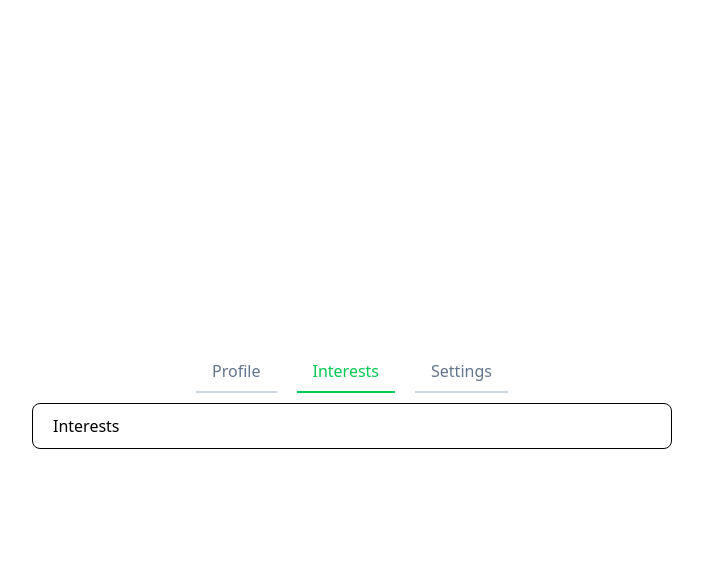
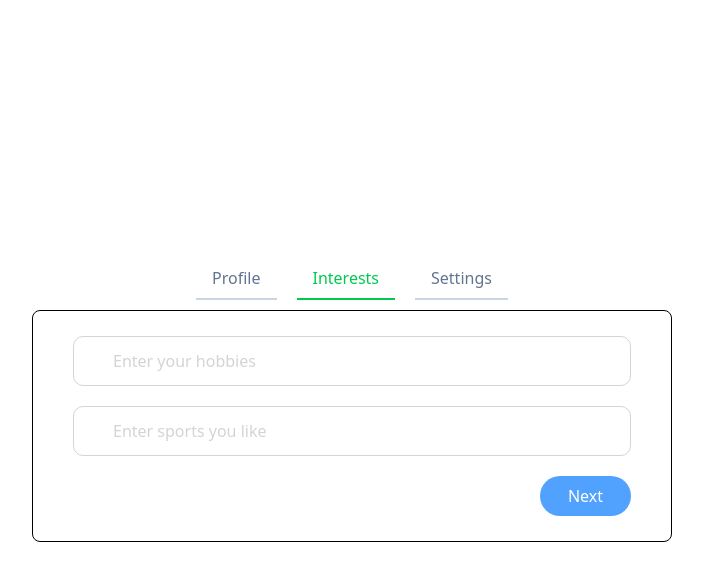
Before and after one commit to nikhiljayant/Tabs-Form-Component, a React (Vite) app: page / in a window 1280 px wide. Both pictures are taken after a click on the button "Interests". Shown: the top 580 px of the page, without its empty margins (288-991 px from the left). Built offline with nearby package versions, Linux system fonts and the light colour scheme.

Commit message:
feat: enhance form components with next step functionality and improved styling

```diff
--- a/src/components/Interests.jsx
+++ b/src/components/Interests.jsx
@@ -1,9 +1,43 @@
-import React from 'react'
+import React from "react";
+// Components
+import FormInput from "./reusable_components/FormInput";
 
-const Interests = ({ data, setData }) => {
+const Interests = ({ data, setData, setNextStep = () => {} }) => {
+  const handleDataChange = (e) => {
+    setData({
+      ...data,
+      interests: { ...data?.interests, [e.target.name]: e.target.value },
+    });
+  };
+
   return (
-    <div>Interests</div>
-  )
-}
+    <div className="flex flex-col gap-5 py-[15px] px-[20px]">
+      <FormInput
+        type="text"
+        name="hobbies"
+        value={data?.interests?.hobbies}
+        onChange={handleDataChange}
+        placeholder="Enter your hobbies"
+      />
+      <FormInput
+        type="text"
+        name="sports"
+        value={data?.interests?.sports}
+        onChange={handleDataChange}
+        placeholder="Enter sports you like"
+      />
 
-export default Interests
+      <div className="flex justify-end">
+        <button
+          type="button"
+          className="rounded-full bg-blue-400 text-white px-7 py-2 cursor-pointer"
+          onClick={() => setNextStep(2)}
+        >
+          Next
+        </button>
+      </div>
+    </div>
+  );
+};
+
+export default Interests;
--- a/src/components/Profile.jsx
+++ b/src/components/Profile.jsx
@@ -2,7 +2,7 @@ import React from "react";
 // Components
 import FormInput from "./reusable_components/FormInput";
 
-const Profile = ({ data, setData }) => {
+const Profile = ({ data, setData, setNextStep = () => {} }) => {
   const handleDataChange = (e) => {
     setData({
       ...data,
@@ -26,6 +26,16 @@ const Profile = ({ data, setData }) => {
         onChange={handleDataChange}
         placeholder="Enter your age"
       />
+
+      <div className="flex justify-end">
+        <button
+          type="button"
+          className="rounded-full bg-blue-400 text-white px-7 py-2 cursor-pointer"
+          onClick={() => setNextStep(1)}
+        >
+          Next
+        </button>
+      </div>
     </div>
   );
 };
--- a/src/components/TabForm.jsx
+++ b/src/components/TabForm.jsx
@@ -23,10 +23,15 @@ const TabForm = () => {
   });
 
   const tabs = [
-    { name: "Profile", component: <Profile data={data} setData={setData} /> },
+    {
+      name: "Profile",
+      component: (
+        <Profile data={data} setData={setData} setNextStep={setActiveTab} />
+      ),
+    },
     {
       name: "Interests",
-      component: <Interests data={data} setData={setData} />,
+      component: <Interests data={data} setData={setData} setNextStep={setActiveTab} />,
     },
     { name: "Settings", component: <Settings data={data} setData={setData} /> },
   ];
--- a/src/components/reusable_components/FormInput.jsx
+++ b/src/components/reusable_components/FormInput.jsx
@@ -8,7 +8,7 @@ const FormInput = ({
   placeholder = "",
 }) => {
   return (
-    <div className="input-parent">
+    <div className="relative h-[50px] leading-[50px]">
       <input
         type={type}
         name={name}
@@ -16,7 +16,13 @@ const FormInput = ({
         onChange={onChange}
         className="border-zinc-300 border"
       />
-      <div className="custom-placeholder text-zinc-300">{placeholder}</div>
+      <div
+        className={`custom-placeholder ${
+          value === "" ? "text-zinc-300" : "text-white"
+        }`}
+      >
+        <span className="bg-white px-[5px]">{placeholder}</span>
+      </div>
     </div>
   );
 };
--- a/src/index.css
+++ b/src/index.css
@@ -24,9 +24,9 @@ input {
   position: absolute;
   width: 100%;
   outline: none;
-  font-size: 2.2em;
+  font-size: 18px;
   padding: 0 30px;
-  height: 60px;
+  height: 100%;
   border-radius: 10px;
   background: transparent;
   transition: 0.1s ease;
@@ -37,18 +37,18 @@ input {
   position: absolute;
   font-size: 16px;
   padding: 0 25px;
-  margin: 0 15px;
-  background-color: white;
+  margin: 0 10px;
+  /* background-color: white; */
   transition: 0.2s ease;
-  height: 60px;
+  /* height: 40px; */
   z-index: 0;
 }
 input:focus {
-  color: #00C951;
-  border: 2px solid #00C951;
+  /* color: #00C951; */
+  border: 2px solid #51A2FF;
 }
 input:focus + .custom-placeholder {
-  color: #00C951;
+  color: #51A2FF;
   height: 60px;
   line-height: 30px;
   padding: 0 12px;
```
